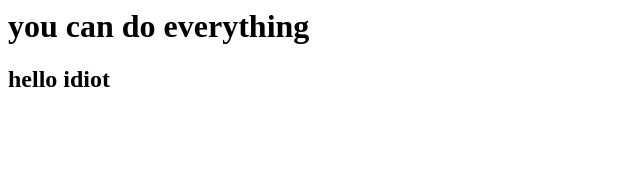
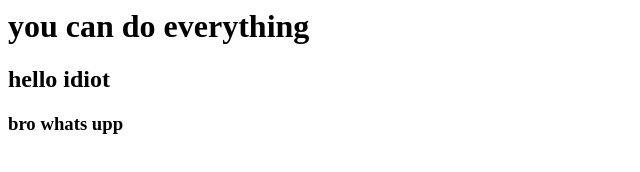
Before and after one commit to anshulsingh012024/firstgitrepo1, a plain HTML site: page index.html in a window 1280 px wide. Shown: the whole page, without its empty margins (0-640 px from the left). Drawn offline with Linux system fonts and the light colour scheme.

Commit message:
add h3 tag in dev branch

```diff
--- a/index.html
+++ b/index.html
@@ -2,6 +2,7 @@
 	<body>
 	<h1>you can do everything</h1>
 		<h2>hello idiot</h2>
+		<h3>bro whats upp</h3>
 
 </body>
 
```
